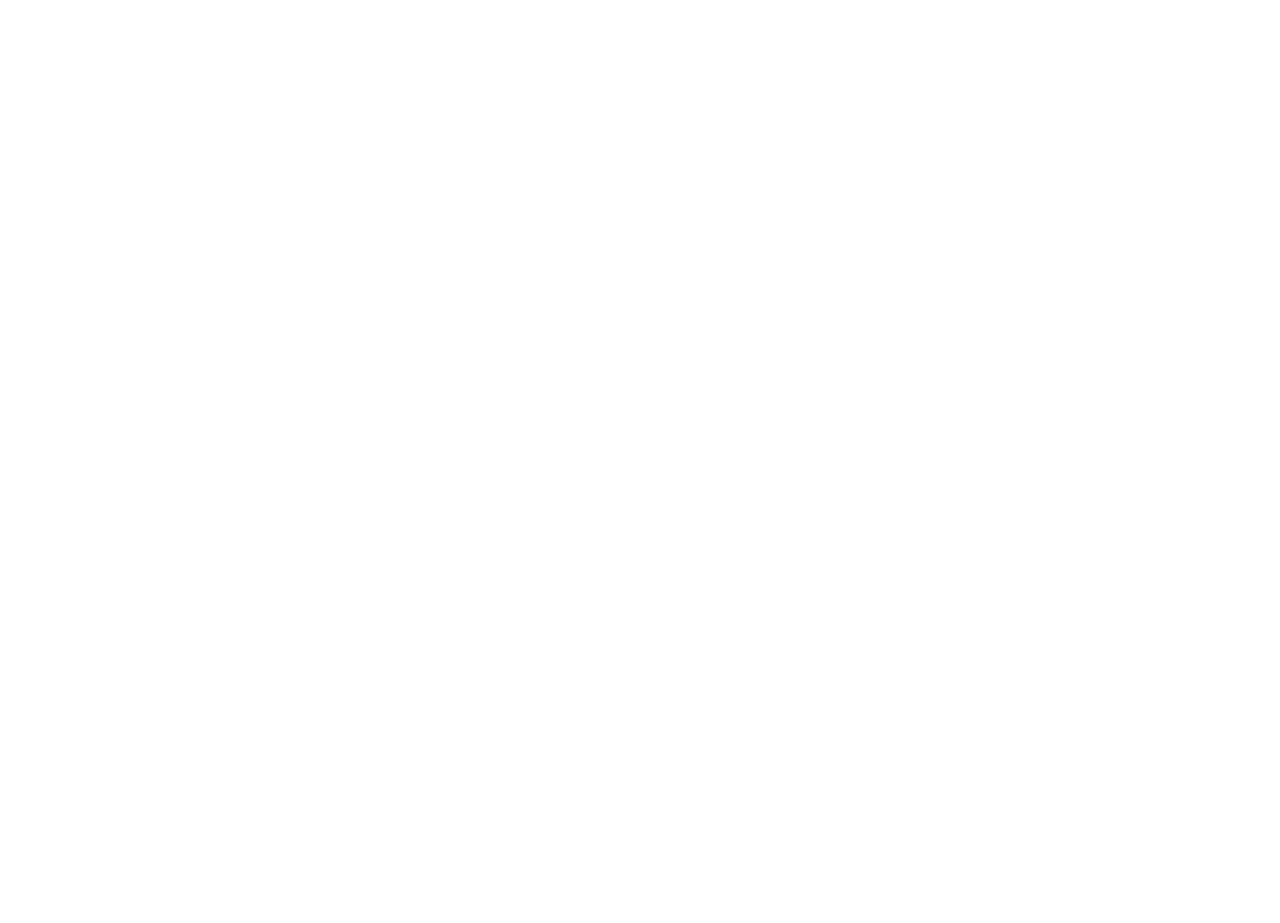
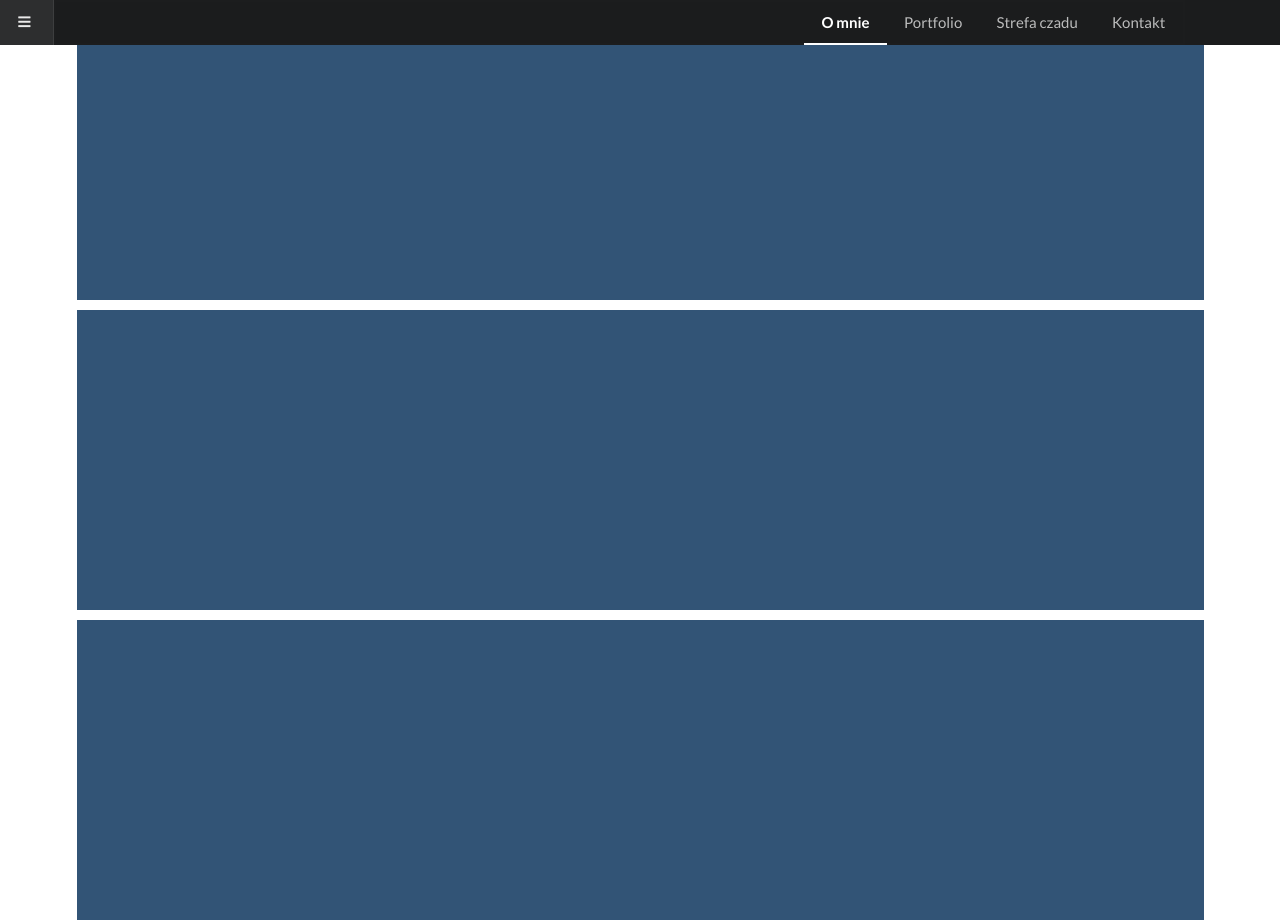
Before and after one commit to SteelWro/MySite, a plain HTML site: page index.html in a window 1280 px wide. Shown: the top 923 px of the page. Before the commit the page ends 800 px from the top, so only its background shows below. Drawn offline with Linux system fonts and the light colour scheme.

Commit message:
Made Sidebar and fixed top menu

```diff
--- a/index.html
+++ b/index.html
@@ -9,6 +9,54 @@
 <meta name="author" content="Artur Cwiklinski">
 <!-- Site properties -->
 <title>Cwiklinski - JAVA</title>
+<link rel="stylesheet" type="text/css" href="semantic/dist/semantic.min.css">
+  <style>
+  .my{
+    height: 300px;
+    margin-bottom: 10px;
+    background-color: #325476;
+  }
+  </style>
+</head>
+<!--following menu-->
+<div class="ui fixed inverted menu">
+      <a class="toc item">
+        <i class="sidebar icon"></i>
+      </a>
+    <div class="ui large secondary inverted pointing menu">
+          <div class="ui container">
+            <div class="right menu">
+              <a class="active item">O mnie</a>
+              <a class="item">Portfolio</a>
+              <a class="item">Strefa czadu</a>
+              <a class="item">Kontakt</a>
+            </div>
+        </div>
+    </div>
+</div>
+<!--sidebar menu-->
+    <body class="pushable">
+      <div class="ui sidebar inverted vertical menu left ">
+        <a class="item">O mnie</a>
+        <a class="item">Portfolio</a>
+        <a class="item">Strefa czadu</a>
+        <a class="item">Kontakt</a>
+    </div>
+<!--content-->
+<div class="pusher">
+
+  <div class="ui container">
+      <div class="my"></div>
+      <div class="my"></div>
+      <div class="my"></div>
+      <div class="my"></div>
+      <div class="my"></div>
+      <div class="my"></div>
+      <div class="my"></div>
+      <div class="my"></div>
+    </div>
+
+  </div>
 
   </body>
 </html>
```
